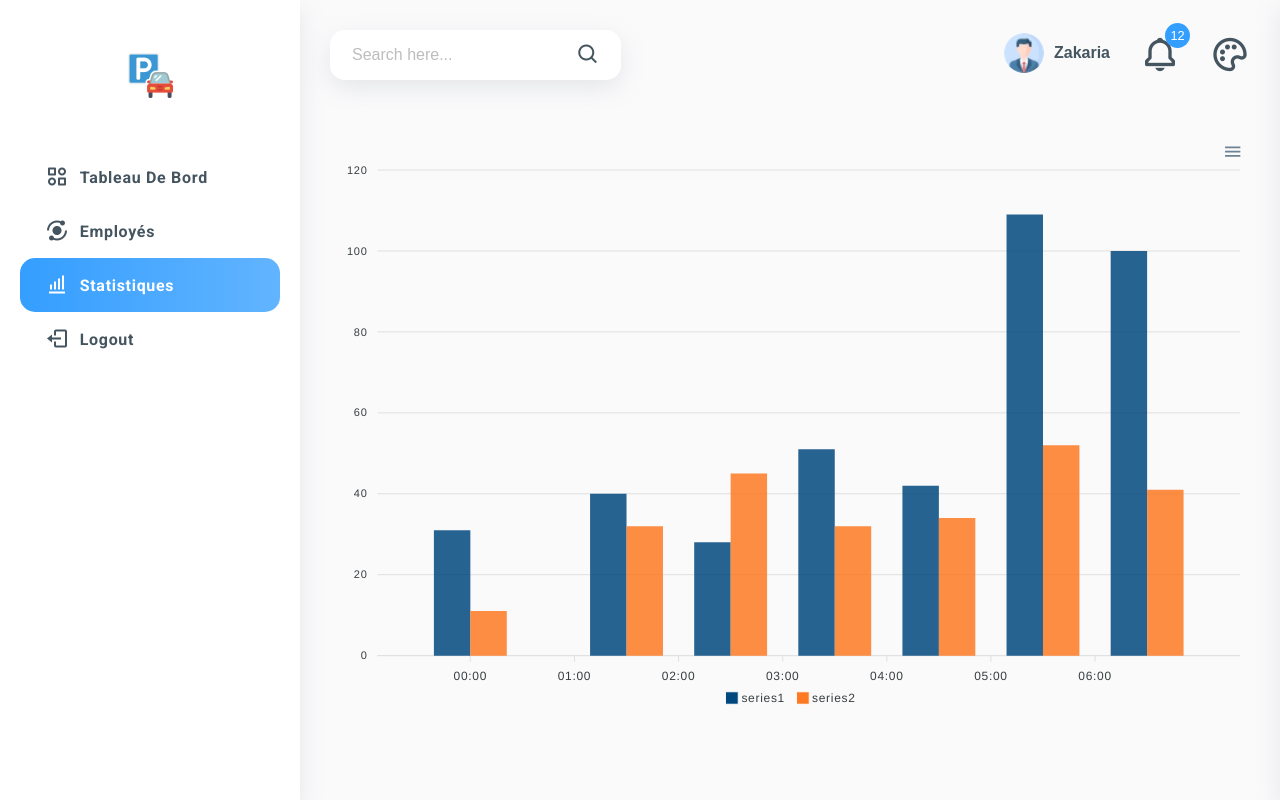
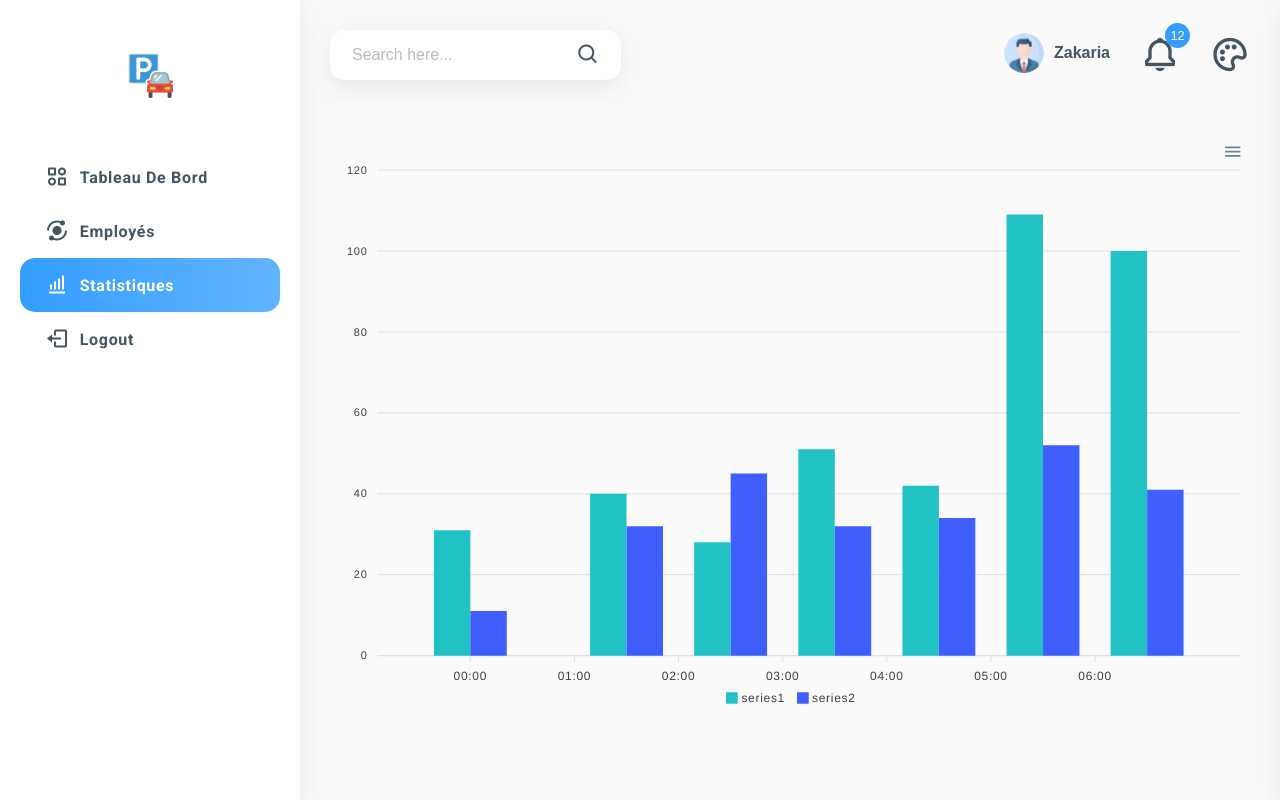
Before and after one commit to zakari64/EasyParkDashboard, a React (Create React App) app in the folder dashboard/: page /layout/stats in a window 1280 px wide. Built offline with nearby package versions, Linux system fonts and the light colour scheme.

Commit message:
updated charts colors

```diff
--- a/dashboard/src/pages/Stats.jsx
+++ b/dashboard/src/pages/Stats.jsx
@@ -41,7 +41,7 @@ class  Stats extends React.Component {
             format: 'dd/MM/yy HH:mm'
           },
         },
-        colors: ['#00487E', '#fd7a23']
+        colors: ["rgba(34,193,195,1)"  , "rgba(63,94,251,1)"]
       },
 
 
```
